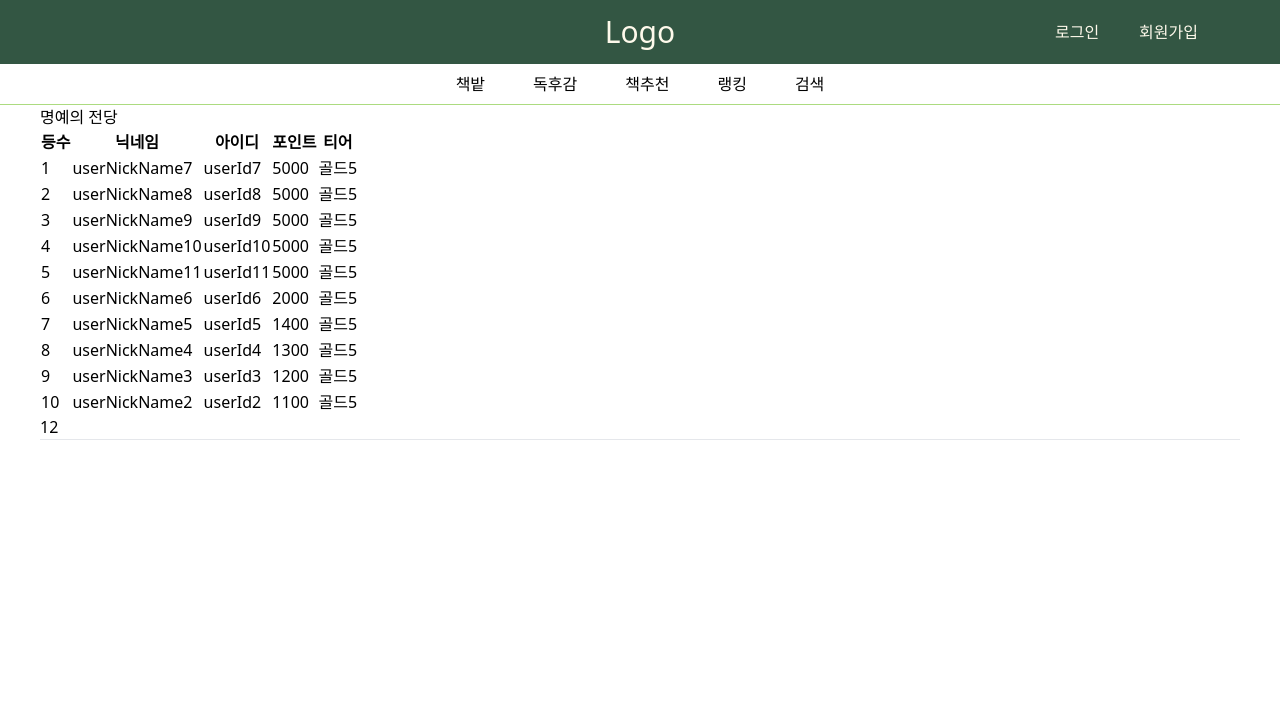
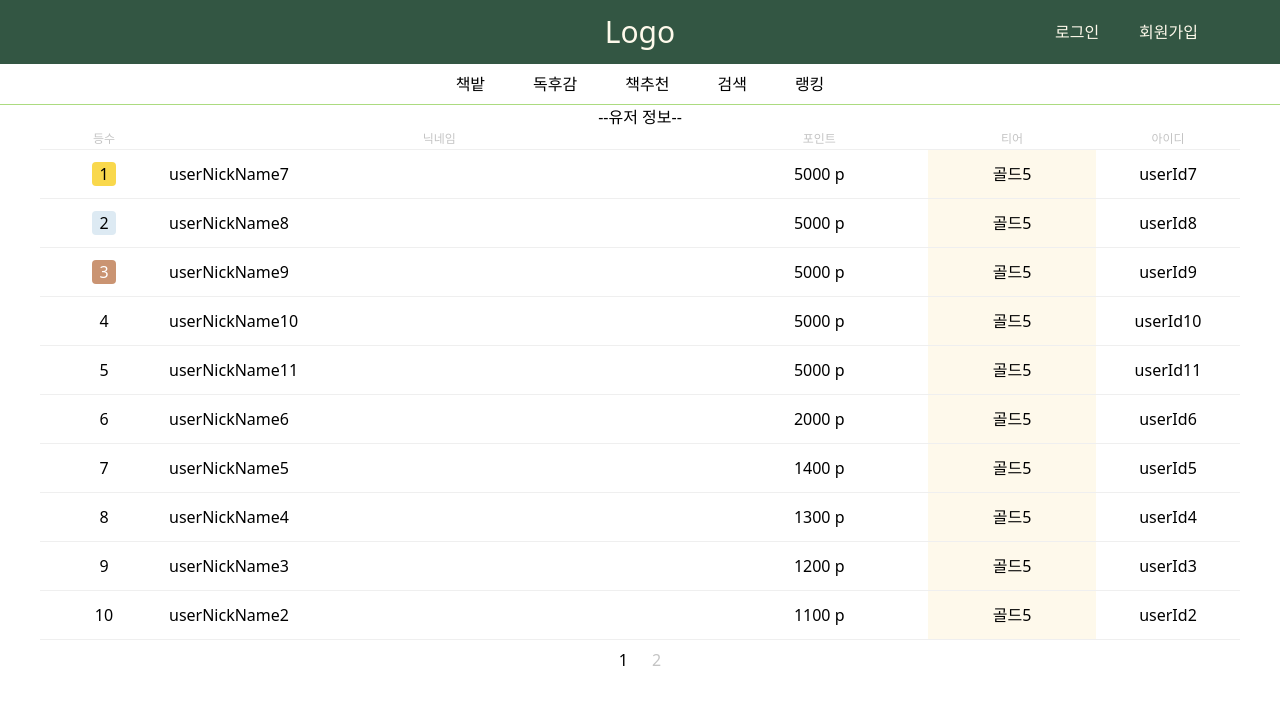
Before and after one commit to book-forest-gwangju-3/book-forest-front, a React (Vite) app in the folder book-forest/: page /tier in a window 1280 px wide. Shown: the top 704 px of the page. Built offline with nearby package versions, Linux system fonts and the light colour scheme.

Commit message:
feat.랭킹 페이지 CSS

```diff
--- a/book-forest/src/components/Header.jsx
+++ b/book-forest/src/components/Header.jsx
@@ -57,8 +57,8 @@ const Header = () => {
         <Link className={navItemClass} to="/" >책밭</Link>
         <Link className={navItemClass} to="/report" >독후감</Link>
         <Link className={navItemClass} to="/book-recommendation" >책추천</Link>
+        <Link className={navItemClass} to="/book/search" >검색</Link>
         <Link className={navItemClass} to="/tier" >랭킹</Link>
-        <Link className={navItemClass} to="/book/search" >검색</Link>
       </div>
       <hr className={hrClass} />
     </header>
--- a/book-forest/src/features/tier/Ranking.jsx
+++ b/book-forest/src/features/tier/Ranking.jsx
@@ -3,121 +3,83 @@ import React, { useState } from 'react';
 const Ranking = () => {
   // axios 요청 보내서 전체 유저 데이터 받아오기
 
-  // 더미데이터
+  // 더미 데이터
   const data = [
-    {
-      username: 'userId1',
-      nickname: 'userNickName1',
-      point: 1000,
-      tier: '골드5',
-    },
-    {
-      username: 'userId2',
-      nickname: 'userNickName2',
-      point: 1100,
-      tier: '골드5',
-    },
-    {
-      username: 'userId3',
-      nickname: 'userNickName3',
-      point: 1200,
-      tier: '골드5',
-    },
-    {
-      username: 'userId4',
-      nickname: 'userNickName4',
-      point: 1300,
-      tier: '골드5',
-    },
-    {
-      username: 'userId5',
-      nickname: 'userNickName5',
-      point: 1400,
-      tier: '골드5',
-    },
-    {
-      username: 'userId6',
-      nickname: 'userNickName6',
-      point: 2000,
-      tier: '골드5',
-    },
-    {
-      username: 'userId7',
-      nickname: 'userNickName7',
-      point: 5000,
-      tier: '골드5',
-    },
-    {
-      username: 'userId8',
-      nickname: 'userNickName8',
-      point: 5000,
-      tier: '골드5',
-    },
-    {
-      username: 'userId9',
-      nickname: 'userNickName9',
-      point: 5000,
-      tier: '골드5',
-    },
-    {
-      username: 'userId10',
-      nickname: 'userNickName10',
-      point: 5000,
-      tier: '골드5',
-    },
-    {
-      username: 'userId11',
-      nickname: 'userNickName11',
-      point: 5000,
-      tier: '골드5',
-    },
+    { username: 'userId1', nickname: 'userNickName1', point: 1000, tier: '골드5' },
+    { username: 'userId2', nickname: 'userNickName2', point: 1100, tier: '골드5' },
+    { username: 'userId3', nickname: 'userNickName3', point: 1200, tier: '골드5' },
+    { username: 'userId4', nickname: 'userNickName4', point: 1300, tier: '골드5' },
+    { username: 'userId5', nickname: 'userNickName5', point: 1400, tier: '골드5' },
+    { username: 'userId6', nickname: 'userNickName6', point: 2000, tier: '골드5' },
+    { username: 'userId7', nickname: 'userNickName7', point: 5000, tier: '골드5' },
+    { username: 'userId8', nickname: 'userNickName8', point: 5000, tier: '골드5' },
+    { username: 'userId9', nickname: 'userNickName9', point: 5000, tier: '골드5' },
+    { username: 'userId10', nickname: 'userNickName10', point: 5000, tier: '골드5' },
+    { username: 'userId11', nickname: 'userNickName11', point: 5000, tier: '골드5' },
   ];
 
-  // 포인트 기준으로 내림차순 정렬
   const sortedData = data.sort((a, b) => b.point - a.point);
-
   const itemsPerPage = 10;
   const totalPages = Math.ceil(sortedData.length / itemsPerPage);
   const [currentPage, setCurrentPage] = useState(1);
+  const currentData = sortedData.slice((currentPage - 1) * itemsPerPage, currentPage * itemsPerPage);
 
-  const currentData = sortedData.slice(
-    (currentPage - 1) * itemsPerPage,
-    currentPage * itemsPerPage
-  );
-
-  // 페이지 변경 핸들러
   const handlePageChange = (pageNumber) => {
     setCurrentPage(pageNumber);
   };
 
+  const table = `w-full`
+  const th = `font-normal text-xs text-color-17 py-0.5`
+  const thRank = `font-normal text-xs text-color-17 w-32 py-0.5`
+  const thId = `font-normal text-xs text-color-17 w-36`
+  const bdBottom = `border-b border-color-16`
+  const ranking = `px-8`
+  const item = `border-b border-color-16`
+  const textCenter = `text-center`
+  const td = `py-3`
+  const btn = `px-3 py-2`
+  const tierBg = `bg-color-1`
+
+  const getBackgroundColor = (rank) => {
+    if (rank === 1) return 'bg-color-11 w-6 rounded flex justify-center items-center flex-wrap ml-5';
+    if (rank === 2) return 'bg-color-24 w-6 rounded flex justify-center items-center flex-wrap ml-5';
+    if (rank === 3) return 'bg-color-25 w-6 rounded flex justify-center items-center flex-wrap ml-5 text-white';
+    return 'text-center';
+  };
+
   return (
     <>
-
-      <table>
+      <table className={table}>
         <thead>
-          <tr>
-            <th>등수</th>
-            <th>닉네임</th>
-            <th>아이디</th>
-            <th>포인트</th>
-            <th>티어</th>
+          <tr className={bdBottom}>
+            <th className={thRank}>등수</th>
+            <th className={th}>닉네임</th>
+            <th className={th}>포인트</th>
+            <th className={th}>티어</th>
+            <th className={thId}>아이디</th>
           </tr>
         </thead>
         <tbody>
-          {currentData.map((user, index) => (
-            <tr key={index}>
-              <td>{(currentPage - 1) * itemsPerPage + index + 1}</td>
-              <td>{user.nickname}</td>
-              <td>{user.username}</td>
-              <td>{user.point}</td>
-              <td>{user.tier}</td>
-            </tr>
-          ))}
+          {currentData.map((user, index) => {
+            const rank = (currentPage - 1) * itemsPerPage + index + 1;
+            return (
+              <tr key={index} className={item}>
+                <td className={`${ranking} ${td}`}>
+                  <div className={getBackgroundColor(rank)}>{rank}</div>
+                </td>
+                <td className={td}>{user.nickname}</td>
+                <td className={`${textCenter} ${td}`}>{user.point} p</td>
+                <td className={`${textCenter} ${td} ${tierBg}`}>{user.tier}</td>
+                <td className={`${textCenter} ${td}`}>{user.username}</td>
+              </tr>
+            );
+          })}
         </tbody>
       </table>
       <div>
         {Array.from({ length: totalPages }, (_, index) => (
           <button
+            className={`${btn} ${currentPage === index + 1 ? 'text-black' : 'text-color-17'}`}
             key={index}
             onClick={() => handlePageChange(index + 1)}
             disabled={currentPage === index + 1}
--- a/book-forest/src/pages/Tier.jsx
+++ b/book-forest/src/pages/Tier.jsx
@@ -1,11 +1,13 @@
 import Ranking from "./../features/tier/Ranking";
 
 const Tier = () => {
+  const test = `flex flex-col items-center`
+
   return (
-    <>
-      <h1>명예의 전당</h1>
+    <div className={test}>
+      <div>--유저 정보--</div>
       <Ranking />
-    </>
+    </div>
   )
 };
 
--- a/book-forest/tailwind.config.js
+++ b/book-forest/tailwind.config.js
@@ -26,6 +26,9 @@ export default {
         "color-20": "#6E6E6E",
         "color-21": "#0064AD",
         "color-22": "#617A3A",
+        "color-23": "#F2F2F2",
+        "color-24": "#DDEAF3",
+        "color-25": "#CA9472",
       },
     },
   },
```
